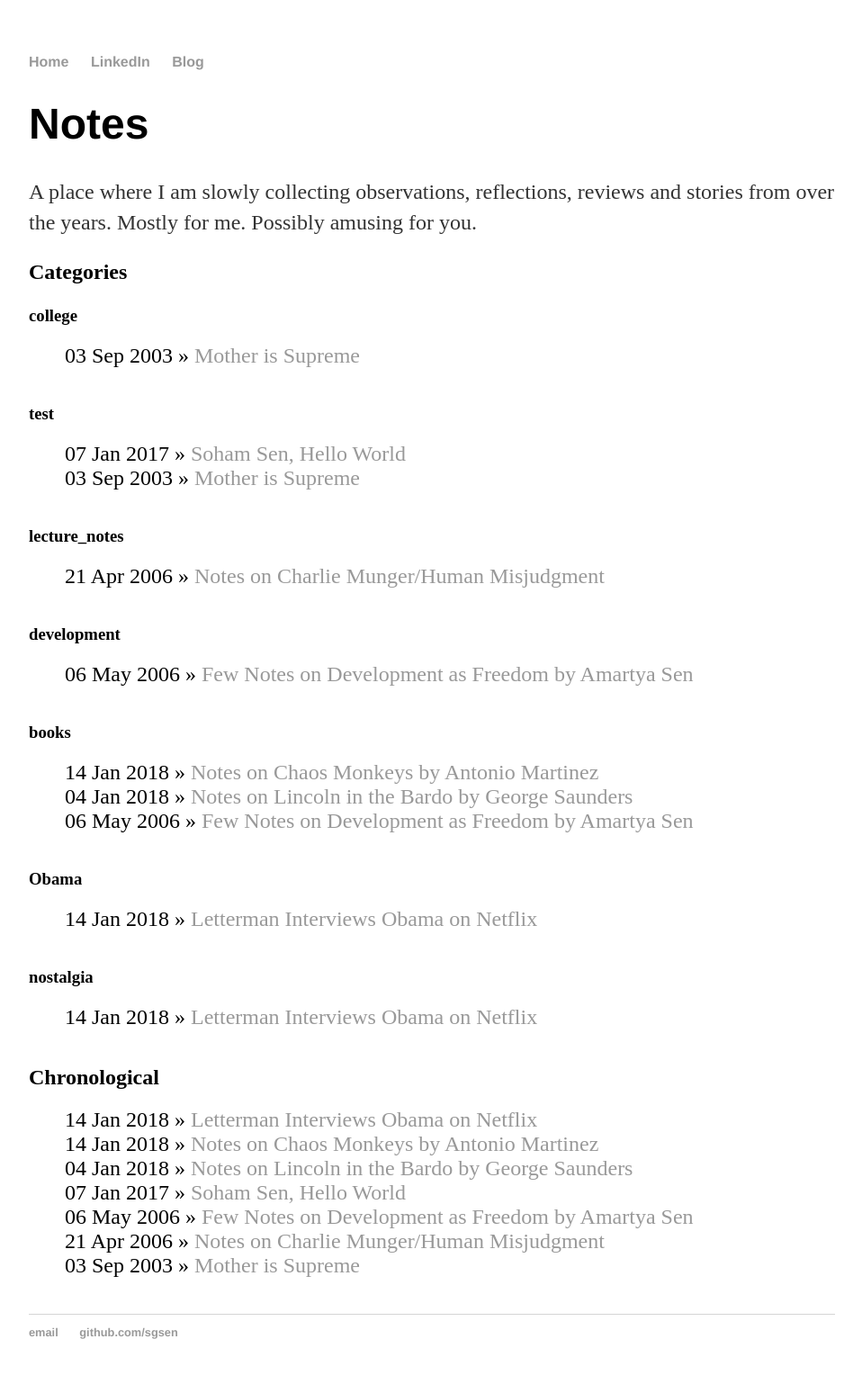
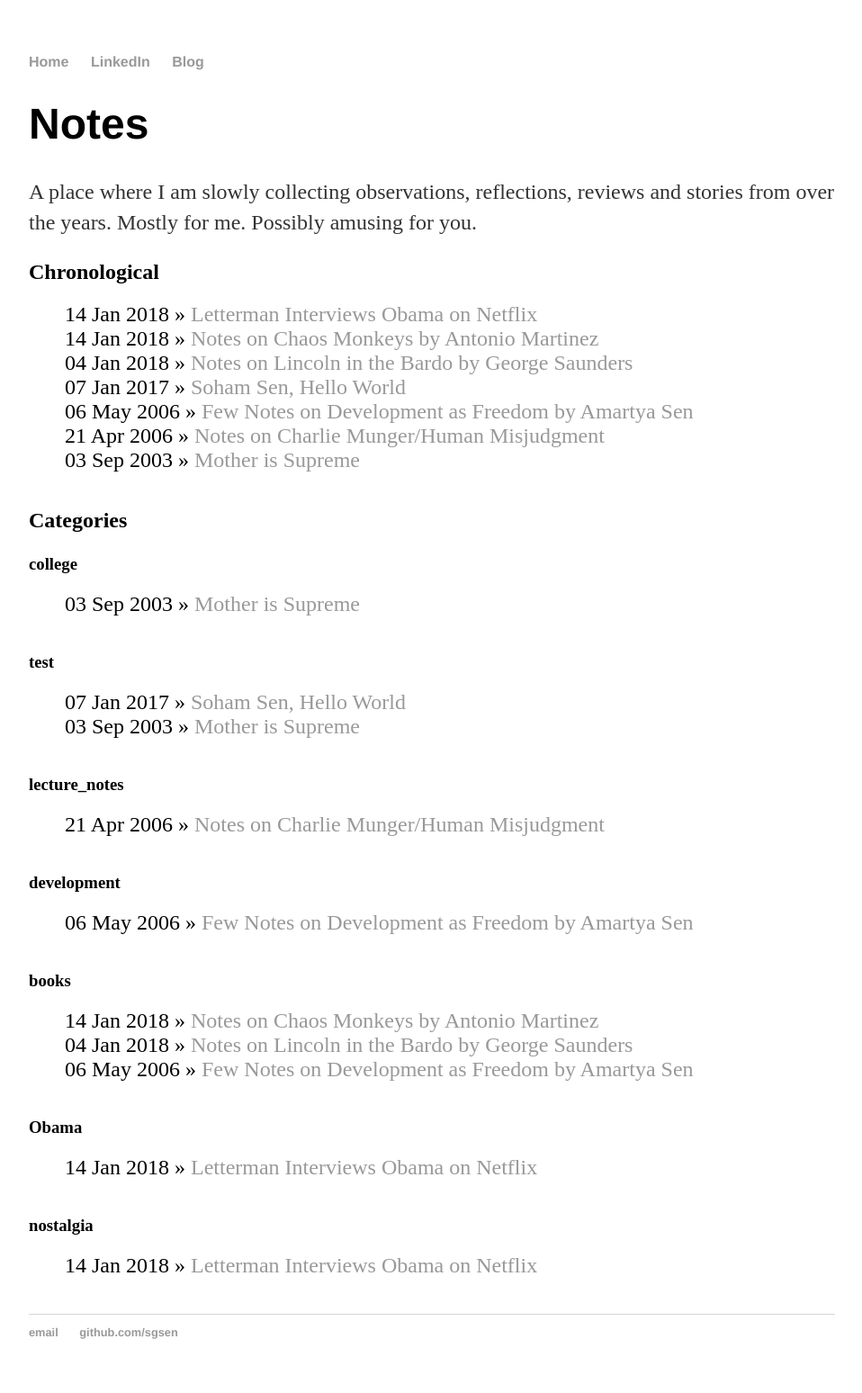
Before and after one commit to sgsen/sgsen.github.io, a Jekyll site: the page built from blog/index.html, in a window 1280 px wide. Shown: the whole page at 90% size, without its empty margins (160-1118 px from the left). Built offline with Jekyll 4.4.1, drawn with Linux system fonts in a browser that asks for light colours.

```diff
--- a/blog/index.html
+++ b/blog/index.html
@@ -6,6 +6,15 @@ title: Notes
 	<h1>{{ page.title }}</h1>
 	<p> A place where I am slowly collecting observations, reflections, reviews and stories from over the years. Mostly for me. Possibly amusing for you. </p>
 </div><!-- /.blurb -->
+
+<h2>Chronological</a></h2>
+
+<ul class="posts">
+
+	{% for post in site.posts %}
+		<li><span>{{ post.date | date_to_string }}</span> » <a href="{{ post.url }}" title="{{ post.title }}">{{ post.title }}</a></li>
+	{% endfor %}
+</ul>
 
 	<h2>Categories</h2>
 
@@ -26,13 +35,3 @@ title: Notes
 	  </div>
 	{% endfor %}
 	</div>
-
-
-	<h2>Chronological</a></h2>
-
-	<ul class="posts">
-
-	  {% for post in site.posts %}
-	    <li><span>{{ post.date | date_to_string }}</span> » <a href="{{ post.url }}" title="{{ post.title }}">{{ post.title }}</a></li>
-	  {% endfor %}
-	</ul>
```
